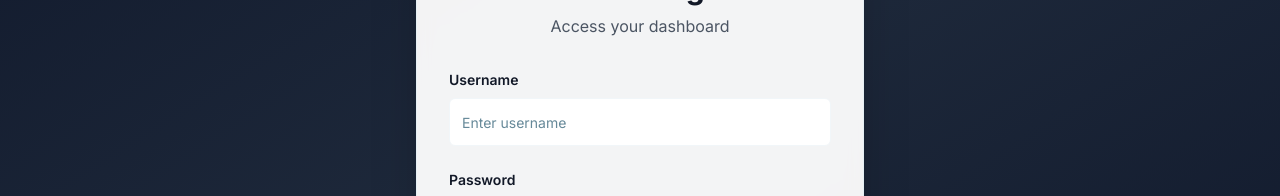
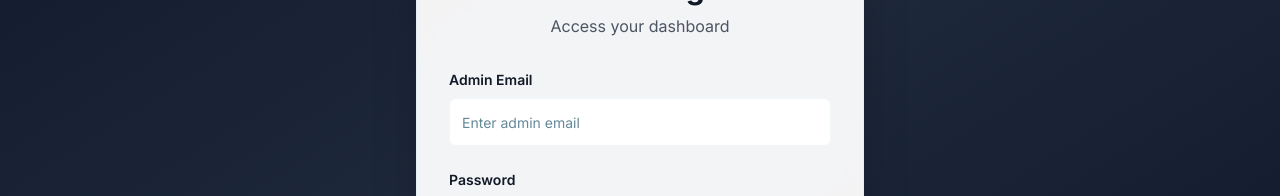
Before and after one commit to sehrish64-crew/autorevealed, a Next.js app: page /admin/login in a window 1280 px wide. Shown: the part 296-492 px from the top of the page. Built offline with nearby package versions, Linux system fonts and the light colour scheme; no server answers.

Commit message:
Change username field to email in admin login
Updated the login form to use email instead of username for admin authentication.

```diff
--- a/app/admin/login/page.tsx
+++ b/app/admin/login/page.tsx
@@ -8,7 +8,7 @@ import { Card } from '@/components/ui/card'
 import { Lock, Eye, EyeOff } from 'lucide-react'
 
 export default function AdminLogin() {
-  const [username, setUsername] = useState('')
+  const [email, setEmail] = useState('')
   const [password, setPassword] = useState('')
   const [showPassword, setShowPassword] = useState(false)
   const [error, setError] = useState('')
@@ -26,7 +26,7 @@ export default function AdminLogin() {
         headers: {
           'Content-Type': 'application/json',
         },
-        body: JSON.stringify({ username, password }),
+        body: JSON.stringify({ username: email, password }),
       })
 
       const data = await response.json()
@@ -57,15 +57,15 @@ export default function AdminLogin() {
 
         <form onSubmit={handleSubmit} className="space-y-4 md:space-y-6">
           <div>
-            <label htmlFor="username" className="block text-xs md:text-sm font-semibold text-gray-900 mb-1 md:mb-2">
-              Username
+            <label htmlFor="email" className="block text-xs md:text-sm font-semibold text-gray-900 mb-1 md:mb-2">
+              Admin Email
             </label>
             <Input
-              id="username"
-              type="text"
-              value={username}
-              onChange={(e) => setUsername(e.target.value)}
-              placeholder="Enter username"
+              id="email"
+              type="email"
+              value={email}
+              onChange={(e) => setEmail(e.target.value)}
+              placeholder="Enter admin email"
               required
               className="h-10 md:h-12 text-xs md:text-sm"
             />
```
